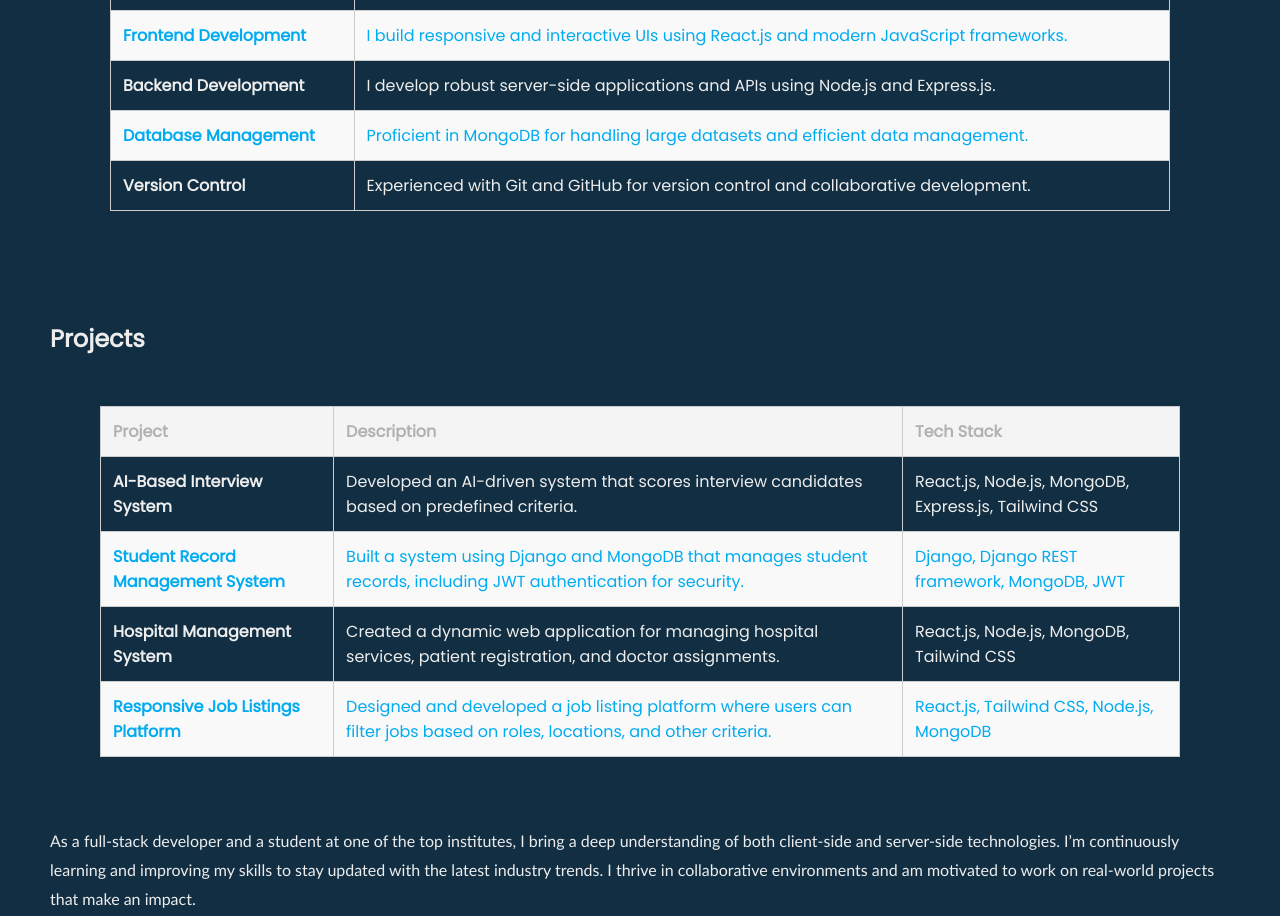
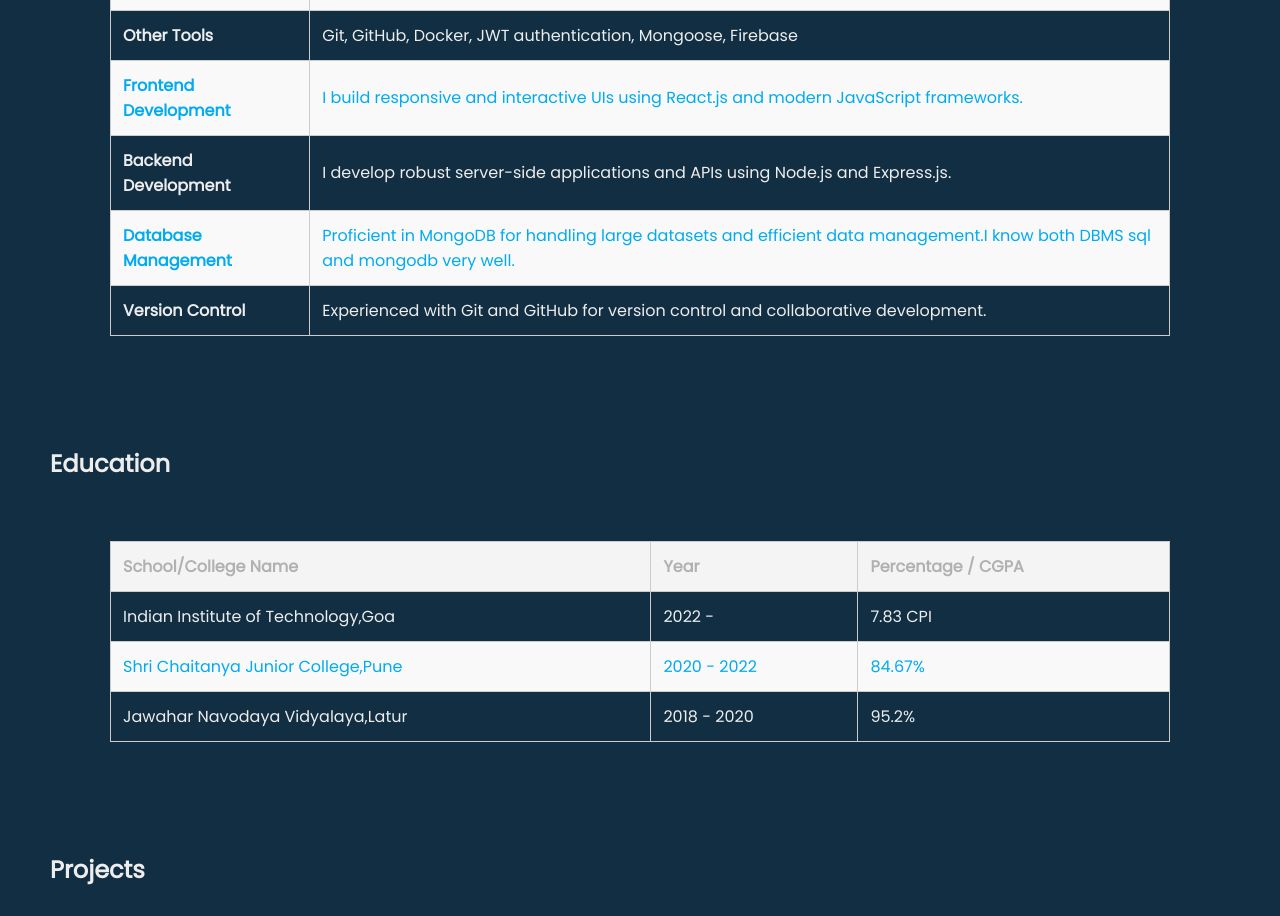
Before and after one commit to PhulariRitesh/Portfolio, a plain HTML site: page index.html in a window 1280 px wide. Shown: the part 1839-2755 px from the top of the page. Drawn offline with nearby package versions, Linux system fonts and the light colour scheme.

Commit message:
basic personal portfolio

```diff
--- a/index.html
+++ b/index.html
@@ -108,7 +108,7 @@
                 </tr>
                 <tr>
                   <td><strong>Database Management</strong></td>
-                  <td>Proficient in MongoDB for handling large datasets and efficient data management.</td>
+                  <td>Proficient in MongoDB for handling large datasets and efficient data management.I know both DBMS sql and mongodb very well.</td>
                 </tr>
                 <tr>
                   <td><strong>Version Control</strong></td>
@@ -117,7 +117,35 @@
               </tbody>
             </table>
           </div>
-
+          <h3>Education</h3>
+          <div class="Education" id="Education">
+            <table>
+              <thead>
+                <tr>
+                  <th>School/College Name</th>
+                  <th>Year</th>
+                  <th>Percentage / CGPA</th>
+                </tr>
+              </thead>
+              <tbody>
+                <tr>
+                  <td>Indian Institute of Technology,Goa</td>
+                  <td>2022 - </td>
+                  <td>7.83 CPI</td>
+                </tr>
+                <tr>
+                  <td>Shri Chaitanya Junior College,Pune</td>
+                  <td>2020 - 2022</td>
+                  <td>84.67%</td>
+                </tr>
+                <tr>
+                  <td>Jawahar Navodaya Vidyalaya,Latur</td>
+                  <td>2018 - 2020</td>
+                  <td>95.2%</td>
+                </tr>
+              </tbody>
+            </table>
+          </div>
             <h3>Projects</h3>
             <div class="Projects">
             <table>
--- a/style.css
+++ b/style.css
@@ -455,7 +455,7 @@ section {
         padding: 50px;
       }
 
-      .Skills {
+      .Skills, .Education {
         padding: 60px;
         padding-top: -50px;
       }
@@ -471,6 +471,14 @@ section {
     background-color:#112e42;}
 
   .Projects {
+    display: flex;
+    justify-content: space-between;
+    align-items: center;
+    /* padding: 50px; */
+    background-color:#112e42;
+  }
+
+  .Education {
     display: flex;
     justify-content: space-between;
     align-items: center;
```
